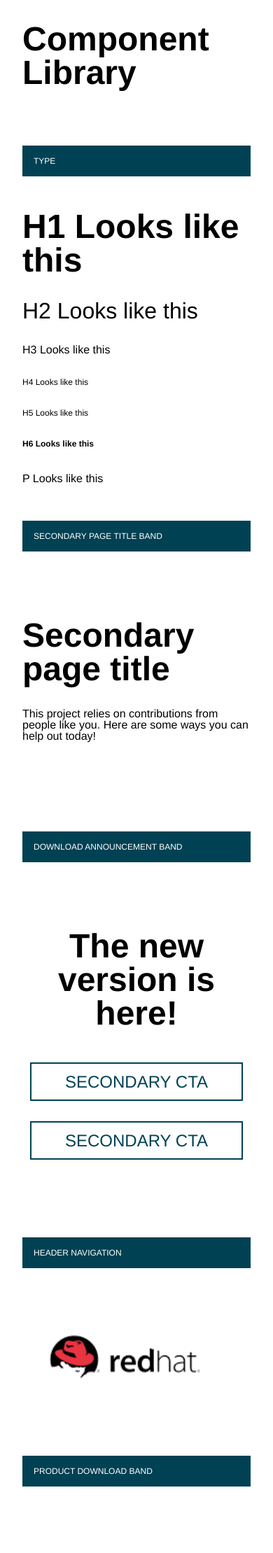
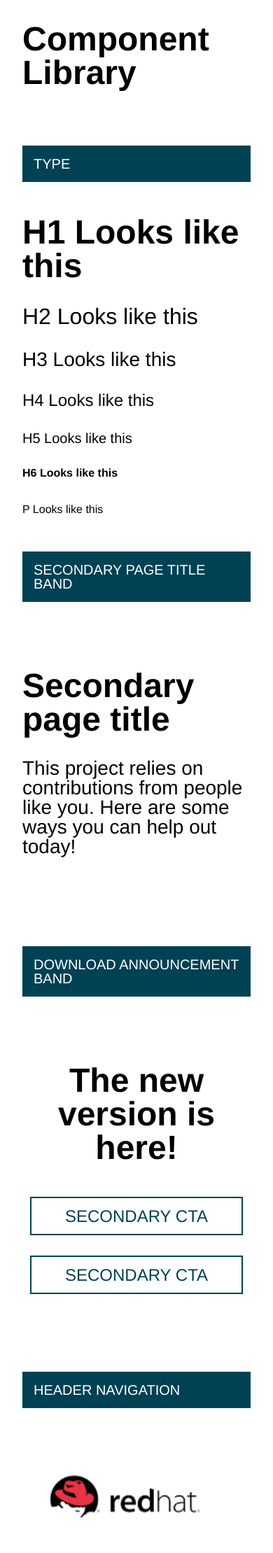
Before and after one commit to rhmwes/community-theme, a Jekyll site: the page built from components.md, in a window 390 px wide. Shown: the top 2219 px of the page at 70% size. Built offline with Jekyll 4.4.1, drawn with Linux system fonts in a browser that asks for light colours; nearby versions of some CDN libraries.

Commit message:
Mobile type fixes

```diff
--- a/_sass/core/global.scss
+++ b/_sass/core/global.scss
@@ -83,8 +83,8 @@ h3 {
   line-height: 3rem;
   font-weight: 200;
   @media screen and (max-width: 768px) {
-    font-size: 1rem;
-    line-height: 1rem;
+    font-size: 1.75rem;
+    line-height: 1.75rem;
   }
 }
 
@@ -93,8 +93,8 @@ h4 {
   line-height: 2rem;
   font-weight: 200;
   @media screen and (max-width: 768px) {
-    font-size: .75rem;
-    line-height: .75rem;
+    font-size: 1.5rem;
+    line-height: 1.5rem;
   }
 }
 
@@ -103,8 +103,8 @@ h5 {
   line-height: 1.5rem;
   font-weight: 200;
   @media screen and (max-width: 768px) {
-    font-size: .75rem;
-    line-height: .75rem;
+    font-size: 1.25rem;
+    line-height: 1.25rem;
   }
 }
 
@@ -113,8 +113,8 @@ h6 {
   line-height: 1rem;
   font-weight: 600;
   @media screen and (max-width: 768px) {
-    font-size: .75rem;
-    line-height: .75rem;
+    font-size: 1rem;
+    line-height: 1rem;
   }
 }
 
```
